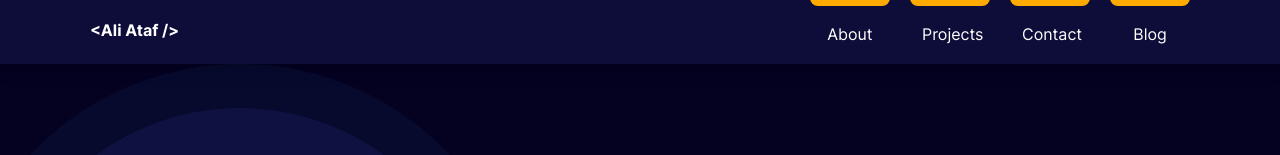
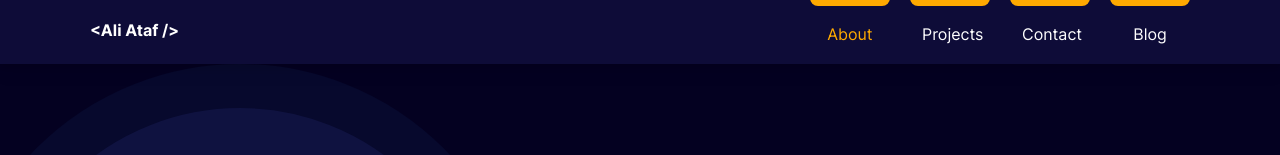
Before and after one commit to aliataf/website, a Next.js app: page /about in a window 1280 px wide. Shown: the top 155 px of the page. Built offline with nearby package versions, Linux system fonts and the light colour scheme.

Commit message:
fix: active style for navbar

```diff
--- a/src/components/layout/Header/Header.module.css
+++ b/src/components/layout/Header/Header.module.css
@@ -1,7 +1,3 @@
-.active {
-  @apply bg-action rounded-b-full;
-}
-
 .navItem {
   @apply inline-block relative px-3 pt-6 pb-10 w-20 h-1 text-center rounded-b-full dark:text-white;
 }
@@ -14,5 +10,5 @@
 
 .navItem:not(.nuxt-link-active):hover::after {
   content: attr(data-label);
-  @apply z-0 pt-6 pb-10 h-full;
+  @apply z-0 pt-6 pb-10 h-full text-white;
 }
--- a/src/components/layout/Header/Header.tsx
+++ b/src/components/layout/Header/Header.tsx
@@ -1,3 +1,5 @@
+import clsx from 'clsx';
+import { useRouter } from 'next/router';
 import * as React from 'react';
 
 import headerStyles from './Header.module.css';
@@ -12,6 +14,8 @@ const links = [
 ];
 
 export default function Header() {
+  const router = useRouter();
+
   return (
     <header className='bg-primary sticky top-0 z-50 drop-shadow-lg'>
       <div className='layout flex justify-between items-center pb-1 h-16'>
@@ -22,7 +26,12 @@ export default function Header() {
           <ul className='flex justify-between items-center space-x-5 h-16'>
             {links.map(({ href, label }) => (
               <UnstyledLink href={href} key={`${href}${label}`}>
-                <li className={headerStyles.navItem} data-label={label}>
+                <li
+                  className={clsx(headerStyles.navItem, {
+                    'text-action': router.pathname === href,
+                  })}
+                  data-label={label}
+                >
                   {label}
                 </li>
               </UnstyledLink>
```
